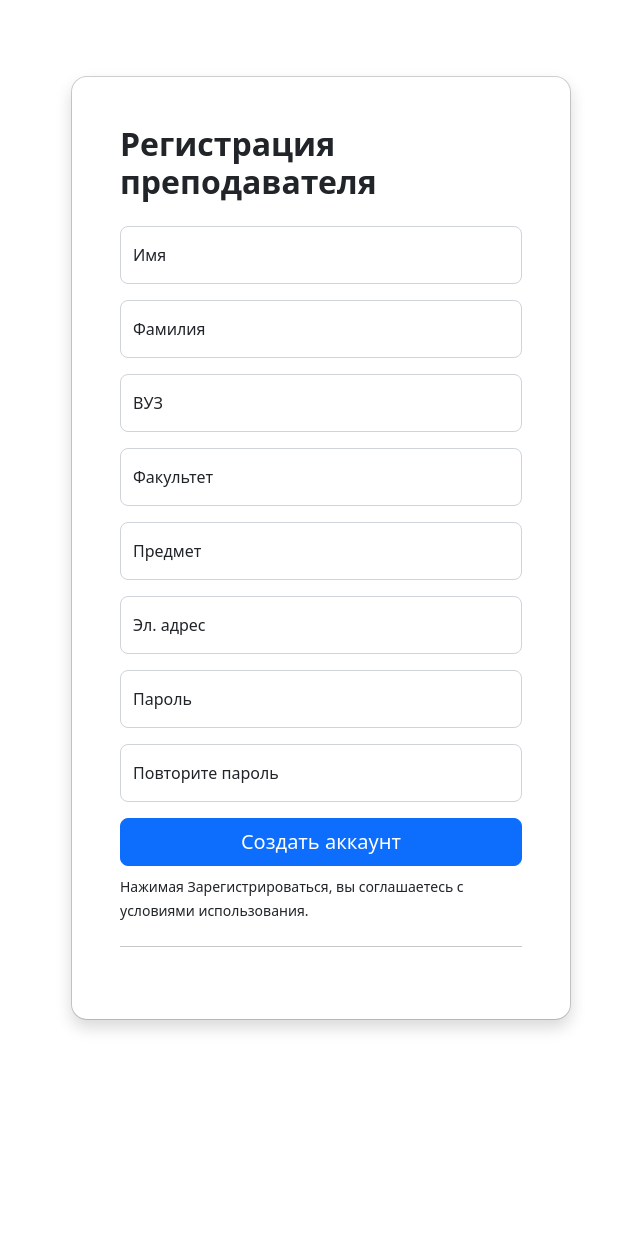
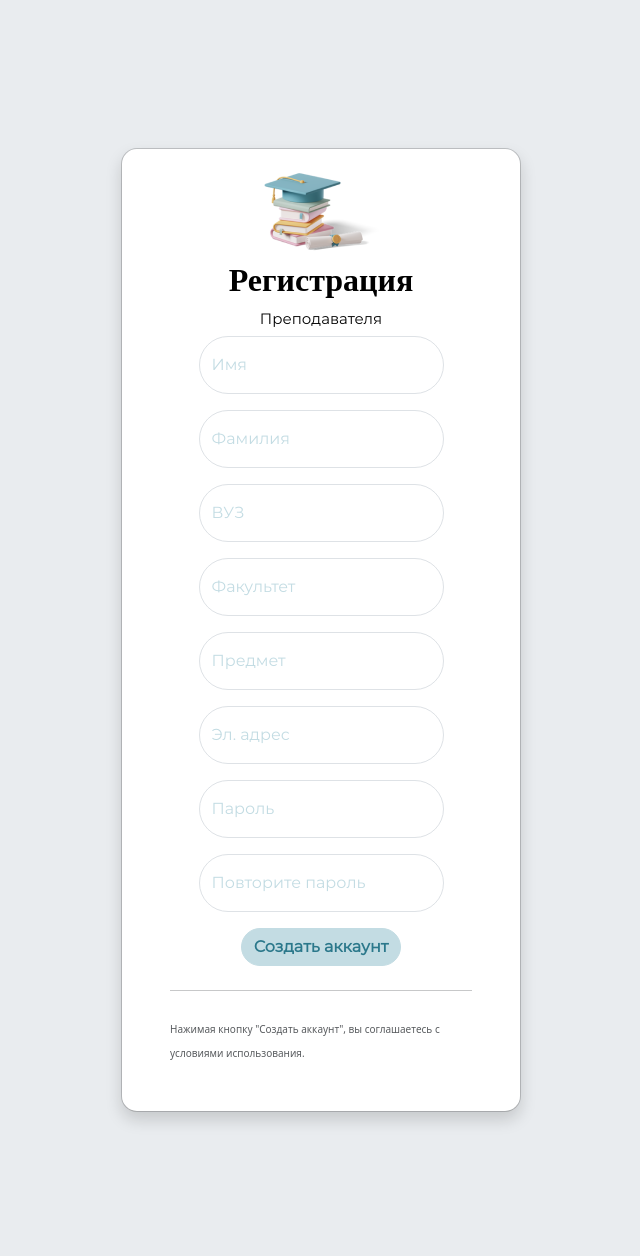
Before and after one commit to TheAsferto/My_projects, a Django app: page /registration_teacher/ in a window 1280 px wide. Shown: the whole page, without its empty margins (319-959 px from the left). Before the commit the page ends 1031 px from the top, so only its background shows below. Run offline with Django 4.2, Linux system fonts and the light colour scheme; some web fonts are replaced.

Commit message:
Добавил страницу регистрации учителя. Добавил стили и изображения.

```diff
--- /dev/null
+++ b/ipm_school/project/static/authorization/CSS/index.css
@@ -0,0 +1,65 @@
+@font-face {
+    font-family: 'Dela Gothic One';
+    src: URL('../../fonts/DelaGothicOne-Regular.ttf') format('truetype');
+  }
+  @font-face {
+    font-family: 'Montserrat';
+    src: URL('../../fonts/Montserrat-Regular.otf') format('truetype');
+  }
+.btn-logo-style  {
+    font-family: "Dela Gothic One";
+    font-weight: bold;
+    font-size: 40px;
+    color: rgb(0, 0, 0);
+
+}
+.btn-hmenu {
+    font-family: "Montserrat";
+    font-weight: 300;
+    font-size: 5px;
+    color: rgb(0, 0, 0);
+    text-decoration: none;
+    Line height: 15px;
+}
+.modal-dialog {
+    width: 400px;
+    height: 660px;
+    margin: 100px auto 400px;
+}
+.form-floating {
+    font-family:Montserrat ;
+    font-size: 16px;
+    width: 245px;
+    color: #C3DCE3;
+    margin: 0 auto;
+    radius: 100;
+}
+.text-body-secondary {
+    font-size: 10px;
+}
+.btn {
+    font-family:Montserrat ;
+    font-size: 16px;
+    font-weight: 600;
+    color: #2B788B;
+    border-color: #C3DCE3;
+    background-color: #C3DCE3;
+    border-radius: 100px;
+    cursor: pointer;
+}
+.btn:hover {
+    border-color: #afdfed;
+    background-color: #afdfed;
+    color: #000
+}
+.miy {
+    font-family:Montserrat ;
+    font-size: 16px;
+    font-weight: 600;
+    color: #2B788B;
+    margin-left: 150px;
+    padding: 0px 10px;
+    background-color: Transparent;
+    background-repeat:no-repeat;
+    border: none;
+}
--- a/ipm_school/project/templates/authorization/registration_teacher.html
+++ b/ipm_school/project/templates/authorization/registration_teacher.html
@@ -6,54 +6,119 @@
           content="width=device-width, user-scalable=no, initial-scale=1.0, maximum-scale=1.0, minimum-scale=1.0">
     <meta http-equiv="X-UA-Compatible" content="ie=edge">
     <link rel="stylesheet" href="https://cdn.jsdelivr.net/npm/bootstrap@5.2.3/dist/css/bootstrap.min.css">
+    <link href="https://cdn.jsdelivr.net/npm/bootstrap@5.3.0/dist/css/bootstrap.min.css" rel="stylesheet"
+          integrity="sha384-9ndCyUaIbzAi2FUVXJi0CjmCapSmO7SnpJef0486qhLnuZ2cdeRhO02iuK6FUUVM" crossorigin="anonymous">
+    <link rel="stylesheet" href="../../static/authorization/CSS/index.css">
     <title>Регистрация преподавателя</title>
 </head>
 <body>
-<div class="modal modal-sheet position-static d-block bg-body-secondary p-4 py-md-5" tabindex="-1" role="dialog" id="modalSignin">
+<div class="modal modal-sheet position-static d-block bg-body-secondary p-4 py-md-5" tabindex="-1" role="dialog"
+     id="modalSignin">
     <div class="modal-dialog" role="document">
         <div class="modal-content rounded-4 shadow">
-      <div class="modal-header p-5 pb-4 border-bottom-0">
-        <h1 class="fw-bold mb-0 fs-2"><ya-tr-span data-index="15-0" data-translated="true" data-source-lang="en" data-target-lang="ru" data-value="Sign up for free" data-translation="Зарегистрируйтесь бесплатно" data-ch="0" data-type="trSpan">Регистрация преподавателя</ya-tr-span></h1>
-      </div>
-
-
+            <img src="../../static/authorization/img/logo_registration.png"
+                 style=" margin: 20px auto 0px; ">
+            <h1 align="center" class="btn-logo-style">
+                <ya-tr-span data-index="15-0" data-translated="true" data-source-lang="en" data-target-lang="ru"
+                            data-value="Sign up for free" data-translation="Зарегистрируйтесь бесплатно" data-ch="0"
+                            data-type="trSpan" style="font-size: 32px">Регистрация
+                </ya-tr-span>
+            </h1>
+            <h3 align="center" class=".btn-hmenu"
+                style="font-family:Montserrat; font-weight: 400;font-size: 15px; color: rgb(0, 0, 0)">Преподавателя</h3>
             <div class="modal-body p-5 pt-0">
                 <form class="">
                     <div class="form-floating mb-3">
-            <input type="email" class="form-control rounded-3" id="floatingInput" placeholder="name@example.com">
-            <label for="floatingInput"><ya-tr-span data-index="16-0" data-translated="true" data-source-lang="en" data-target-lang="ru" data-value="Email address" data-translation="Имя" data-ch="0" data-type="trSpan">Имя</ya-tr-span></label>
+                        <input type="name" class="form-control rounded-5" id="floatingInput"
+                               placeholder="name@example.com">
+                        <label for="floatingInput">
+                            <ya-tr-span data-index="16-0" data-translated="true" data-source-lang="en"
+                                        data-target-lang="ru" data-value="name" data-translation="Имя"
+                                        data-ch="0" data-type="trSpan">Имя
+                            </ya-tr-span>
+                        </label>
                     </div>
                     <div class="form-floating mb-3">
-                <input type="email" class="form-control rounded-3" id="floatingInput" placeholder="name@example.com">
-                  <label for="floatingInput"><ya-tr-span data-index="16-0" data-translated="true" data-source-lang="en" data-target-lang="ru" data-value="Email address" data-translation="Фамилия" data-ch="0" data-type="trSpan">Фамилия</ya-tr-span></label>
+                        <input type="surename" class="form-control rounded-5" id="floatingInput"
+                               placeholder="name@example.com">
+                        <label for="floatingInput">
+                            <ya-tr-span data-index="16-0" data-translated="true" data-source-lang="en"
+                                        data-target-lang="ru" data-value="surname" data-translation="Фамилия"
+                                        data-ch="0" data-type="trSpan">Фамилия
+                            </ya-tr-span>
+                        </label>
                     </div>
                     <div class="form-floating mb-3">
-            <input type="email" class="form-control rounded-3" id="floatingInput" placeholder="name@example.com">
-            <label for="floatingInput"><ya-tr-span data-index="16-0" data-translated="true" data-source-lang="en" data-target-lang="ru" data-value="Email address" data-translation="ВУЗ" data-ch="0" data-type="trSpan">ВУЗ</ya-tr-span></label>
+                        <input type="email" class="form-control rounded-5" id="floatingInput"
+                               placeholder="name@example.com">
+                        <label for="floatingInput">
+                            <ya-tr-span data-index="16-0" data-translated="true" data-source-lang="en"
+                                        data-target-lang="ru" data-value="Universisty" data-translation="ВУЗ"
+                                        data-ch="0" data-type="trSpan">ВУЗ
+                            </ya-tr-span>
+                        </label>
                     </div>
                     <div class="form-floating mb-3">
-            <input type="email" class="form-control rounded-3" id="floatingInput" placeholder="name@example.com">
-            <label for="floatingInput"><ya-tr-span data-index="16-0" data-translated="true" data-source-lang="en" data-target-lang="ru" data-value="Email address" data-translation="Факультет" data-ch="0" data-type="trSpan">Факультет</ya-tr-span></label>
+                        <input type="email" class="form-control rounded-5" id="floatingInput"
+                               placeholder="name@example.com">
+                        <label for="floatingInput">
+                            <ya-tr-span data-index="16-0" data-translated="true" data-source-lang="en"
+                                        data-target-lang="ru" data-value="Faculty" data-translation="Факультет"
+                                        data-ch="0" data-type="trSpan">Факультет
+                            </ya-tr-span>
+                        </label>
                     </div>
                     <div class="form-floating mb-3">
-            <input type="email" class="form-control rounded-3" id="floatingInput" placeholder="name@example.com">
-            <label for="floatingInput"><ya-tr-span data-index="16-0" data-translated="true" data-source-lang="en" data-target-lang="ru" data-value="Email address" data-translation="Предмет" data-ch="0" data-type="trSpan">Предмет</ya-tr-span></label>
+                        <input type="email" class="form-control rounded-5" id="floatingInput"
+                               placeholder="name@example.com">
+                        <label for="floatingInput">
+                            <ya-tr-span data-index="16-0" data-translated="true" data-source-lang="en"
+                                        data-target-lang="ru" data-value="Subject" data-translation="Предмет"
+                                        data-ch="0" data-type="trSpan">Предмет
+                            </ya-tr-span>
+                        </label>
                     </div>
                     <div class="form-floating mb-3">
-                             <input type="email" class="form-control rounded-3" id="floatingInput" placeholder="name@example.com">
-                              <label for="floatingInput"><ya-tr-span data-index="16-0" data-translated="true" data-source-lang="en" data-target-lang="ru" data-value="Email address" data-translation="Эл. адрес" data-ch="0" data-type="trSpan">Эл. адрес</ya-tr-span></label>
+                        <input type="email" class="form-control rounded-5" id="floatingInput"
+                               placeholder="name@example.com">
+                        <label for="floatingInput">
+                            <ya-tr-span data-index="16-0" data-translated="true" data-source-lang="en"
+                                        data-target-lang="ru" data-value="Email address" data-translation="Эл. адрес"
+                                        data-ch="0" data-type="trSpan">Эл. адрес
+                            </ya-tr-span>
+                        </label>
                     </div>
                     <div class="form-floating mb-3">
-            <input type="password" class="form-control rounded-3" id="floatingPassword" placeholder="Пароль">
+                        <input type="password" class="form-control rounded-5" id="floatingPassword"
+                               placeholder="Пароль">
                         <label for="floatingPassword">Пароль</label>
                     </div>
                     <div class="form-floating mb-3">
-            <input type="email" class="form-control rounded-3" id="floatingInput" placeholder="name@example.com">
-            <label for="floatingInput"><ya-tr-span data-index="16-0" data-translated="true" data-source-lang="en" data-target-lang="ru" data-value="Email address" data-translation="Повторите пароль" data-ch="0" data-type="trSpan">Повторите пароль</ya-tr-span></label>
+                        <input type="email" class="form-control rounded-5" id="floatingInput"
+                               placeholder="name@example.com">
+                        <label for="floatingInput">
+                            <ya-tr-span data-index="16-0" data-translated="true" data-source-lang="en"
+                                        data-target-lang="ru" data-value="Repeat password"
+                                        data-translation="Повторите пароль" data-ch="0" data-type="trSpan">Повторите
+                                пароль
+                            </ya-tr-span>
+                        </label>
                     </div>
-          <button class="w-100 mb-2 btn btn-lg rounded-3 btn-primary" type="submit"><ya-tr-span data-index="17-0" data-translated="true" data-source-lang="en" data-target-lang="ru" data-value="Sign up" data-translation="Создать аккаунт" data-ch="0" data-type="trSpan">Создать аккаунт</ya-tr-span></button>
-          <small class="text-body-secondary"><ya-tr-span data-index="17-1" data-translated="true" data-source-lang="en" data-target-lang="ru" data-value="By clicking Sign up, you agree to the terms of use." data-translation="Нажимая Зарегистрироваться, вы соглашаетесь с условиями использования." data-ch="0" data-type="trSpan">Нажимая Зарегистрироваться, вы соглашаетесь с условиями использования.</ya-tr-span></small>
+                    <div class="d-flex justify-content-center">
+                    <button type="submit" class="btn">
+                        Создать аккаунт
+                    </button>
+                    </div>
                     <hr class="my-4">
+                    <small class="text-body-secondary">
+                        <ya-tr-span data-index="17-1" data-translated="true" data-source-lang="en" data-target-lang="ru"
+                                    data-value="By clicking Sign up, you agree to the terms of use."
+                                    data-translation="Нажимая Зарегистрироваться, вы соглашаетесь с условиями использования."
+                                    data-ch="0" data-type="trSpan">Нажимая кнопку "Создать аккаунт", вы соглашаетесь с
+                            условиями использования.
+                        </ya-tr-span>
+                    </small>
+
                 </form>
             </div>
         </div>
--- a/ipm_school/project/templates/index.html
+++ b/ipm_school/project/templates/index.html
@@ -4,10 +4,10 @@
     <meta charset="utf-8">
     <meta name="viewport" content="width=device-width, initial-scale=1">
     <title>IPM</title>
-    <link href="https://cdn.jsdelivr.net/npm/bootstrap@5.3.0/dist/css/bootstrap.min.css" rel="stylesheet" integrity="sha384-9ndCyUaIbzAi2FUVXJi0CjmCapSmO7SnpJef0486qhLnuZ2cdeRhO02iuK6FUUVM" crossorigin="anonymous">
+      <link href="https://cdn.jsdelivr.net/npm/bootstrap@5.3.0/dist/css/bootstrap.min.css" rel="stylesheet" integrity="sha384-9ndCyUaIbzAi2FUVXJi0CjmCapSmO7SnpJef0486qhLnuZ2cdeRhO02iuK6FUUVM" crossorigin="anonymous">
     <link rel="stylesheet" href="../static/CSS/index.css">
   </head>
-  <body">
+  <body>
         <header class="visible-grid">
             <div class="container visible-grid">
                 <div class="row text-center align-items-center visible-grid">
```
Also changed, not shown: ipm_school/project/static/authorization/img/logo_registration.png (added). Lines whose indentation alone changed are shown as unchanged.
